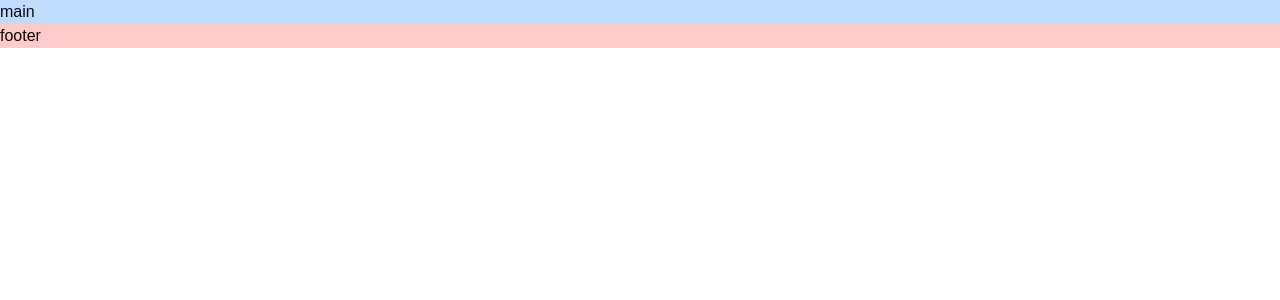
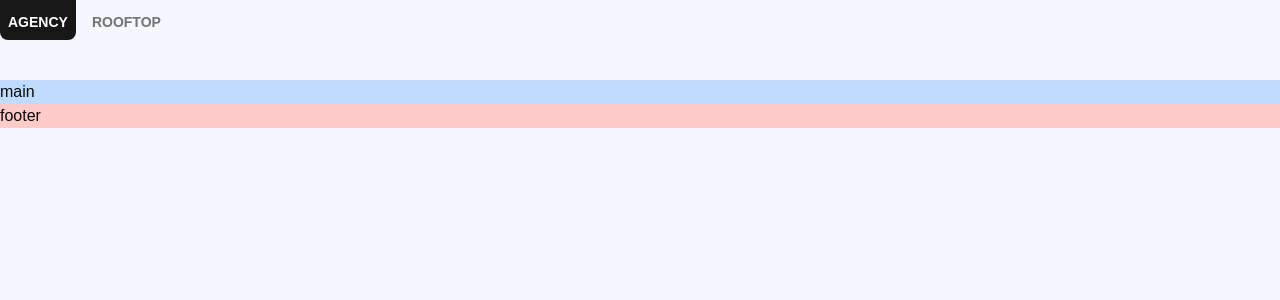
Before and after one commit to dolphin-in-cali-dev/dolphin-in-cali, a Next.js app: page / in a window 1280 px wide. Shown: the top 300 px of the page. Built offline with nearby package versions, Linux system fonts and the light colour scheme.

Commit message:
feat: Add global tab for rooftop project

```diff
--- /dev/null
+++ b/app/components/GlobalTabs.tsx
@@ -0,0 +1,19 @@
+import Link from 'next/link';
+
+const GlobalTabs = () => {
+  return (
+    <header className="flex w-full gap-x-2">
+      <Link
+        href="/"
+        className="rounded-b-lg bg-neutral-900 px-2 pb-2 pt-3 text-sm font-extrabold text-white"
+      >
+        AGENCY
+      </Link>
+      <div className="cursor-pointer px-2 pb-2 pt-3 text-sm font-extrabold text-neutral-500">
+        ROOFTOP
+      </div>
+    </header>
+  );
+};
+
+export default GlobalTabs;
--- a/app/globals.css
+++ b/app/globals.css
@@ -8,7 +8,7 @@ body {
 
 @layer base {
   :root {
-    --background: 0 0% 100%;
+    --background: 225 100% 98%;
     --foreground: 0 0% 3.9%;
     --card: 0 0% 100%;
     --card-foreground: 0 0% 3.9%;
--- a/app/layout.tsx
+++ b/app/layout.tsx
@@ -1,6 +1,11 @@
+import './globals.css';
+
 import type { Metadata } from 'next';
 import { Geist, Geist_Mono } from 'next/font/google';
-import './globals.css';
+
+import { cn } from '@/lib/utils';
+
+import GlobalTabs from './components/GlobalTabs';
 
 const geistSans = Geist({
   variable: '--font-geist-sans',
@@ -25,8 +30,12 @@ export default function RootLayout({
   return (
     <html lang="en">
       <body
-        className={`${geistSans.variable} ${geistMono.variable} antialiased`}
+        className={cn(
+          `${geistSans.variable} ${geistMono.variable} antialiased`,
+          'mx-auto max-w-[1400px]',
+        )}
       >
+        <GlobalTabs />
         {children}
       </body>
     </html>
--- a/app/page.tsx
+++ b/app/page.tsx
@@ -1,6 +1,6 @@
 export default function Home() {
   return (
-    <div>
+    <div className="pt-10">
       <main className="bg-blue-200">main</main>
       <footer className="bg-red-200">footer</footer>
     </div>
```
